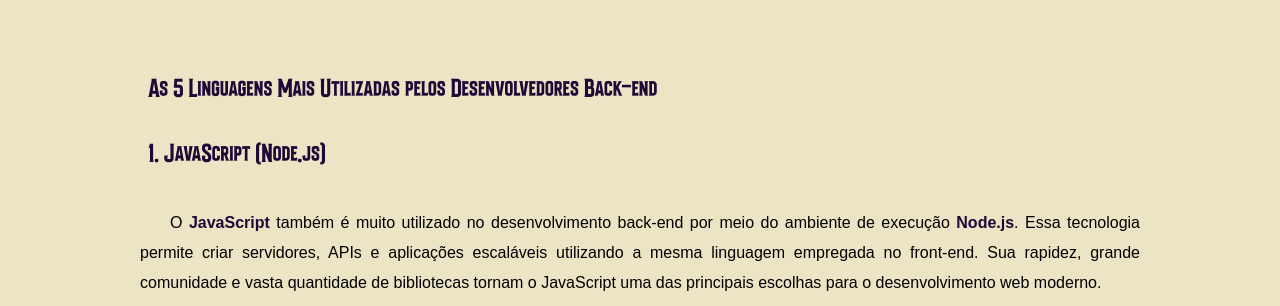
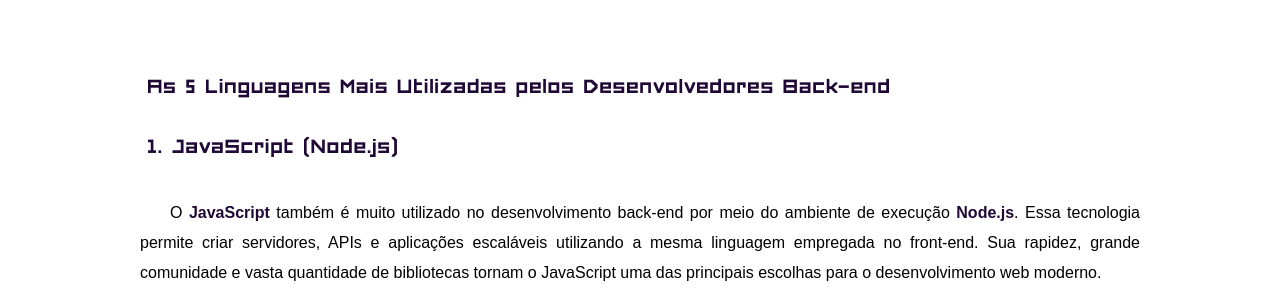
Before and after one commit to Henriqueti-castro/projeto-code, a plain HTML site: page back/back.html in a window 1280 px wide. Shown: the part 260-566 px from the top of the page. Drawn offline with nearby package versions, Linux system fonts and the light colour scheme; a web font is replaced by a local one.

Commit message:
update-font

```diff
--- a/estilos/style.css
+++ b/estilos/style.css
@@ -3,8 +3,8 @@
 @import url('https://fonts.googleapis.com/css2?family=Archivo+Black&family=Forum&family=Oswald:wght@200..700&display=swap');
 
 @font-face{
-    font-family: "Bondrians";
-    src: url(../fontes/Bondrians.ttf) format(truetype);
+    font-family: "square";
+    src: url(../fontes/FORCED\ SQUARE.ttf) format(truetype);
     font-weight: bold;
     font-style: normal;
 }
@@ -21,7 +21,7 @@
     --cor7: #000000;
     --cor8: #9e8cae;
 
-    --font-destaque: "Bondrians", cursive;
+    --font-square: "square", cursive;
     --font-oswald: "oswald", cursive;
     --font-padrao: Arial, Helvetica, sans-serif;
 }
@@ -32,7 +32,7 @@
 }
 
 body{
-    background-color: var(--cor0);
+    background-color: var(--cor6);
 }
 
 header{
@@ -101,7 +101,7 @@ main img{
 }
 
 main h1{
-    font-family: var(--font-destaque);
+    font-family: var(--font-square);
     font-size: clamp(22px, 2vw, 30px);
     color: var(--cor5);
     margin-bottom: 40px;
@@ -109,7 +109,7 @@ main h1{
 }
 
 main h2{
-    font-family: var(--font-destaque);
+    font-family: var(--font-square);
     font-size: clamp(22px, 2vw, 30px);
     color: var(--cor5);
     margin-bottom: 40px;
@@ -117,7 +117,7 @@ main h2{
 }
 
 main h3{
-    font-family: var(--font-destaque);
+    font-family: var(--font-square);
     font-size: clamp(19px, 2vw, 25px);
     color: var(--cor5);
     margin-bottom: 40px;
@@ -165,7 +165,7 @@ aside{
 }
 
 aside h2{
-    font-family: var(--font-destaque);
+    font-family: var(--font-square);
     font-size: clamp(22px, 2vw, 30px);
     color: var(--cor6);
     background-color: var(--cor5);
@@ -192,7 +192,6 @@ aside ul{
     list-style-type: '\2714\00A0\00A0';
     list-style-position: inside;
     text-align: justify;
-    columns: 2;
     margin-top: 30px;
     margin-bottom: 20px;
     margin-left: 30px;
@@ -220,7 +219,7 @@ aside a:hover{
 }
 
 footer{
-    color: var(--cor7);
+    color: var(--cor8);
     font-size: 12px;
     background-color: var(--cor3);
     text-align: center;
```
Also changed, not shown: fontes/FORCED SQUARE.ttf (added).
